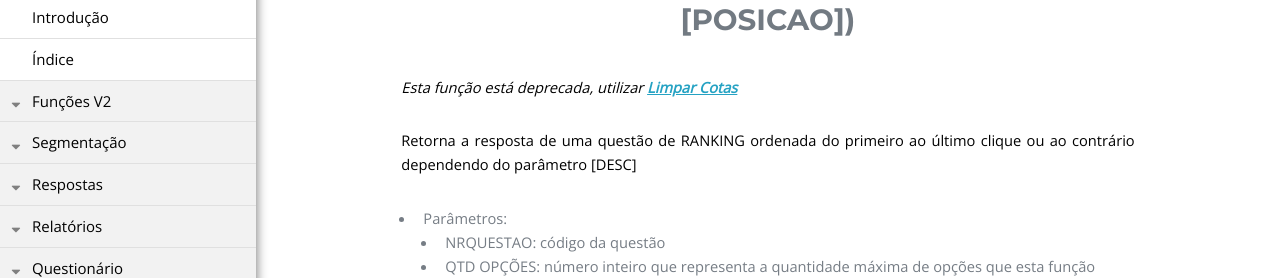
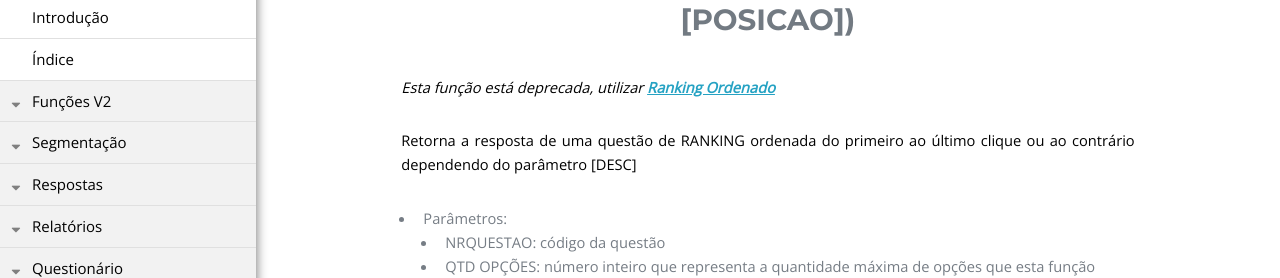
Before and after one commit to rogerio-figueiredo-hsr/hsrtechonline.github.io, a Jekyll site: the page built from _posts/2018-06-14-ler-ranking-ordenado.md, in a window 1280 px wide and 1386 px high. Shown: the part 179-457 px from the top of the window. Built offline with Jekyll 4.4.1, drawn with Linux system fonts in a browser that asks for light colours.

Commit message:
Update 2018-06-14-ler-ranking-ordenado.md

```diff
--- a/_posts/2018-06-14-ler-ranking-ordenado.md
+++ b/_posts/2018-06-14-ler-ranking-ordenado.md
@@ -6,7 +6,7 @@
 pasta: "funcoes"
 ---
 # $FUNCAO_RETORNA_RANKING (NRQUESTAO;QTD OPCOES;  [ORDEM];[POSICAO])
-*Esta função está deprecada, utilizar **<a href="/fastQuestAdmin/funcoesv2/rankingOrdenado">Limpar Cotas</a>***
+*Esta função está deprecada, utilizar **<a href="/fastQuestAdmin/funcoesv2/rankingOrdenado">Ranking Ordenado</a>***
 
 Retorna a resposta de uma questão de RANKING ordenada do primeiro ao último clique ou ao contrário dependendo do parâmetro [DESC]
 
```
